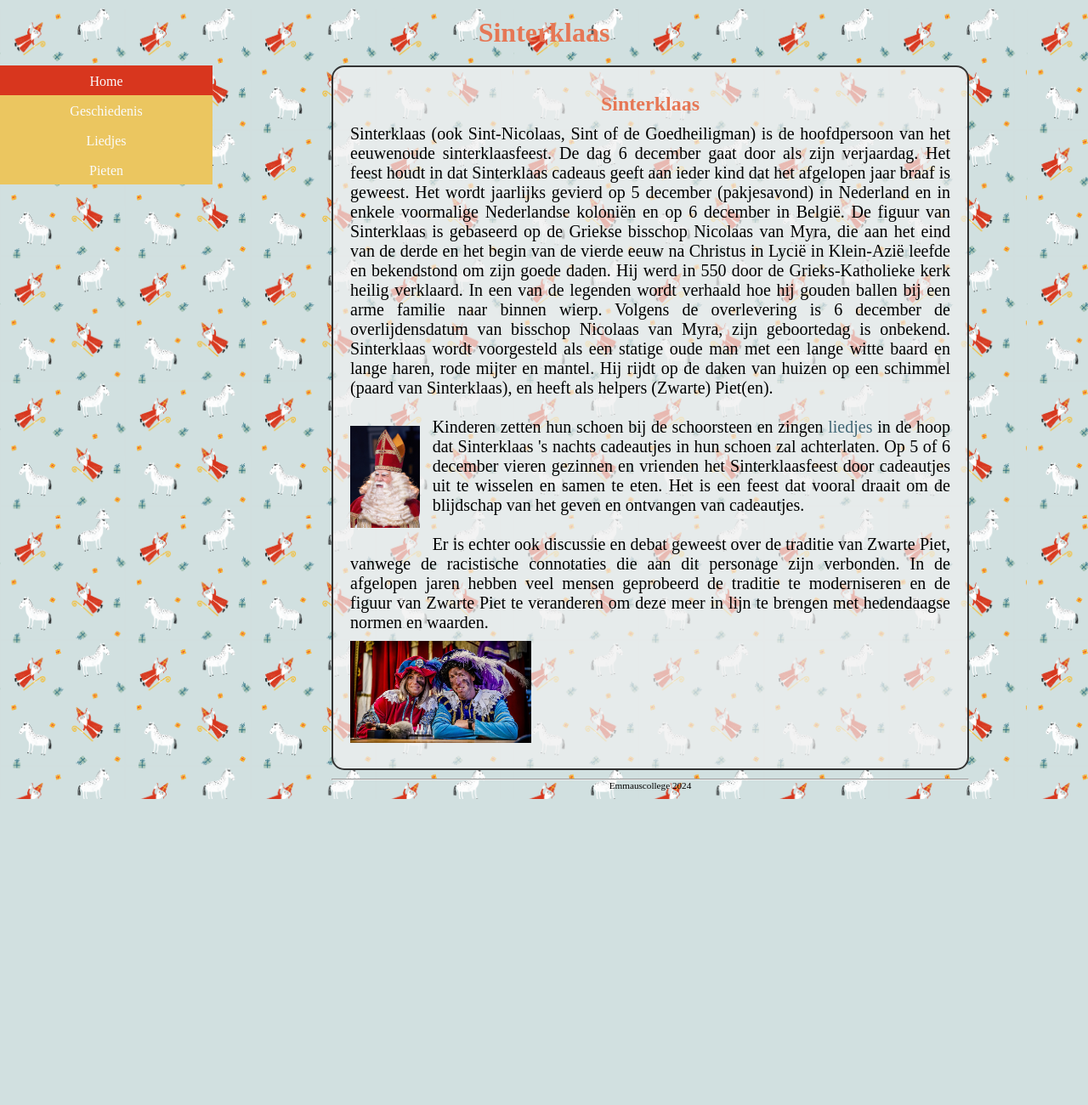
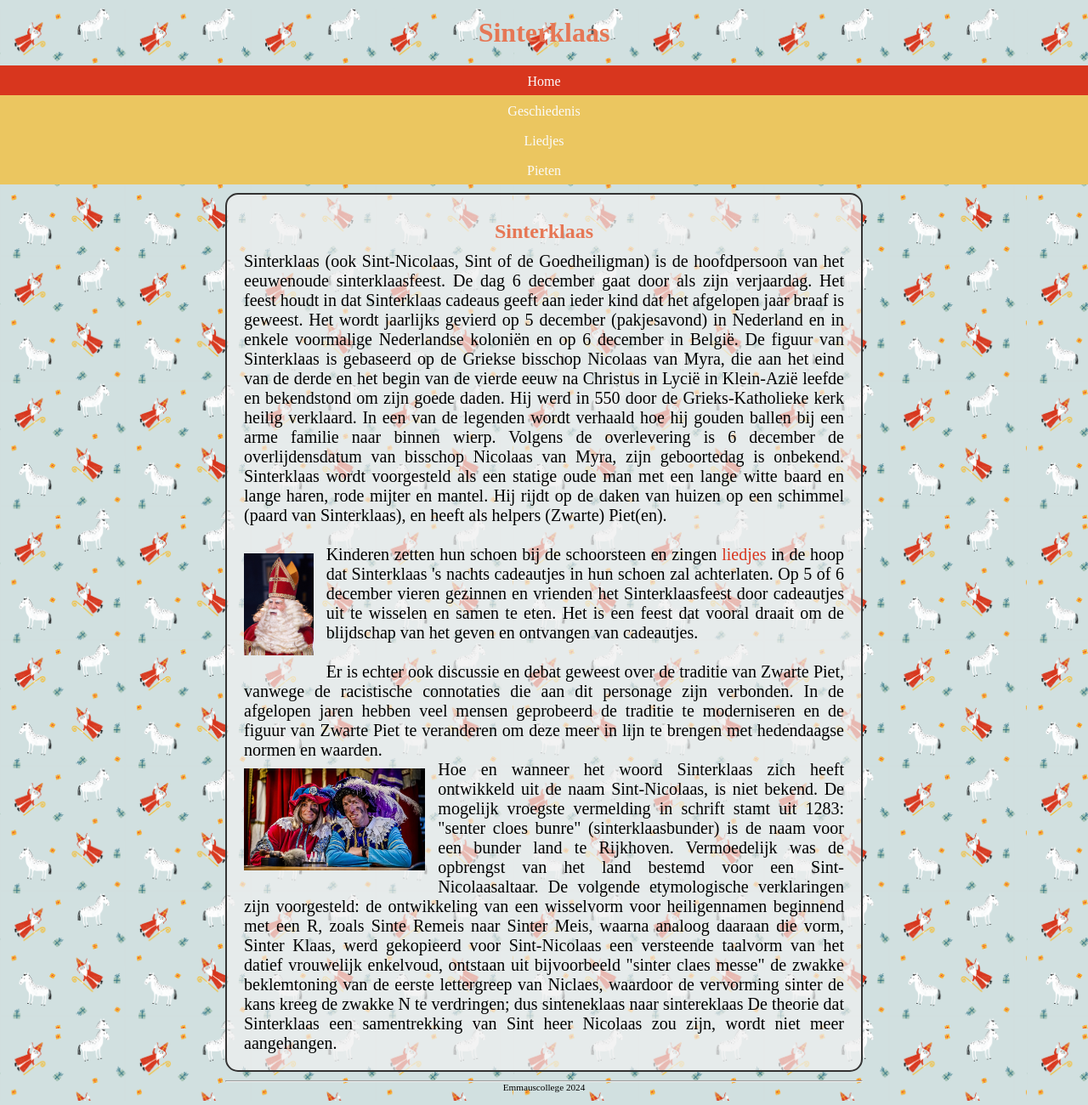
Before and after one commit to cam-emmauscollege/Jaspers_website, a plain HTML site: page index.html in a window 1280 px wide. Shown: the whole page at 85% size. Before the commit the page ends 950 px from the top, so only its background shows below. Drawn offline with Linux system fonts and the light colour scheme.

Commit message:
laatste commit

```diff
--- a/geschiedenis.html
+++ b/geschiedenis.html
@@ -5,6 +5,7 @@
 <head>
   <link rel="stylesheet" href="style.css" />
   <title>Dit is een eenvoudige website</title>
+  <link rel="icon" type="image/x-icon" href="afbeeldingen/mijtertje2.png">
   <meta charset="UTF-8" />
 </head>
 
--- a/index.html
+++ b/index.html
@@ -5,6 +5,7 @@
 <head>
   <link rel="stylesheet" href="style.css" />
   <title>Sinterklaas</title>
+  <link rel="icon" type="image/x-icon" href="afbeeldingen/mijtertje2.png">
   <meta charset="UTF-8" />
 </head>
 
@@ -47,7 +48,7 @@
 
 
             <p class="item-tekst">
-            Kinderen zetten hun schoen bij de schoorsteen en zingen <a href=lied.html>liedjes</a> in de hoop dat Sinterklaas 's nachts cadeautjes in hun schoen zal achterlaten.
+            Kinderen zetten hun schoen bij de schoorsteen en zingen <a id="link" href=lied.html>liedjes</a> in de hoop dat Sinterklaas 's nachts cadeautjes in hun schoen zal achterlaten.
             Op 5 of 6 december vieren gezinnen en vrienden het Sinterklaasfeest door cadeautjes uit te wisselen en samen te eten.
             Het is een feest dat vooral draait om de blijdschap van het geven en ontvangen van cadeautjes.<br><br></p>
             <p class="item-tekst">
@@ -58,8 +59,14 @@
 
       <div class="item">
         <img class="item-plaatje" src="afbeeldingen/pieten.jpeg">
-        <p>
-
+        <p class="item-tekst">
+          Hoe en wanneer het woord Sinterklaas zich heeft ontwikkeld uit de naam Sint-Nicolaas, is niet bekend.
+           De mogelijk vroegste vermelding in schrift stamt uit 1283: "senter cloes bunre" (sinterklaasbunder) is de naam voor een bunder land te Rijkhoven.
+           Vermoedelijk was de opbrengst van het land bestemd voor een Sint-Nicolaasaltaar.
+            De volgende etymologische verklaringen zijn voorgesteld: de ontwikkeling van een wisselvorm voor heiligennamen beginnend met een R,
+             zoals Sinte Remeis naar Sinter Meis, waarna analoog daaraan die vorm, Sinter Klaas, werd gekopieerd voor Sint-Nicolaas een versteende taalvorm van het datief vrouwelijk enkelvoud, ontstaan uit bijvoorbeeld
+             "sinter claes messe" de zwakke beklemtoning van de eerste lettergreep van Niclaes, waardoor de vervorming sinter de kans kreeg de zwakke N te verdringen;
+             dus sinteneklaas naar sintereklaas De theorie dat Sinterklaas een samentrekking van Sint heer Nicolaas zou zijn, wordt niet meer aangehangen.
         </p>
       </div>
 
--- a/style.css
+++ b/style.css
@@ -34,6 +34,8 @@ div {                             /* geldt voor div */
 }
 
 /* Indeling voor alle pagina's */
+
+
 
 .page {
   width: 750px;                   /* vaste breedte van 700 pixels */
@@ -115,10 +117,7 @@ a:hover {
 
 /* Navigatiebalk voor alle pagina's */
 
-.sidebar{
-  float:left;
-  width: 250px;
-}
+
 
 .sidebar ul li a {
   text-decoration: none;
@@ -168,3 +167,7 @@ a:hover {
 background-image: url(afbeeldingen/sintbg.png);
 background-repeat:repeat;
 }
+
+#link{
+  color:rgb(216,53,30);
+}
```
Also changed, not shown: lied.html (+1 -0 lines), pieten.html (+1 -0 lines), afbeeldingen/mijtertje2.png (added).
